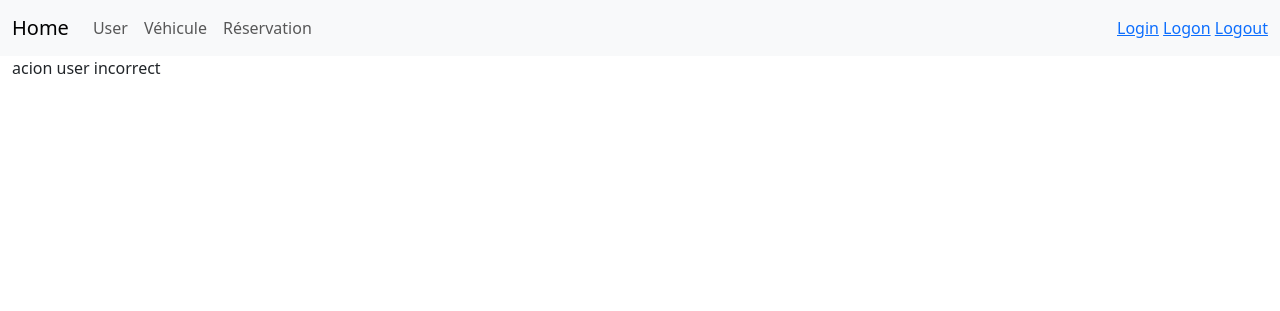
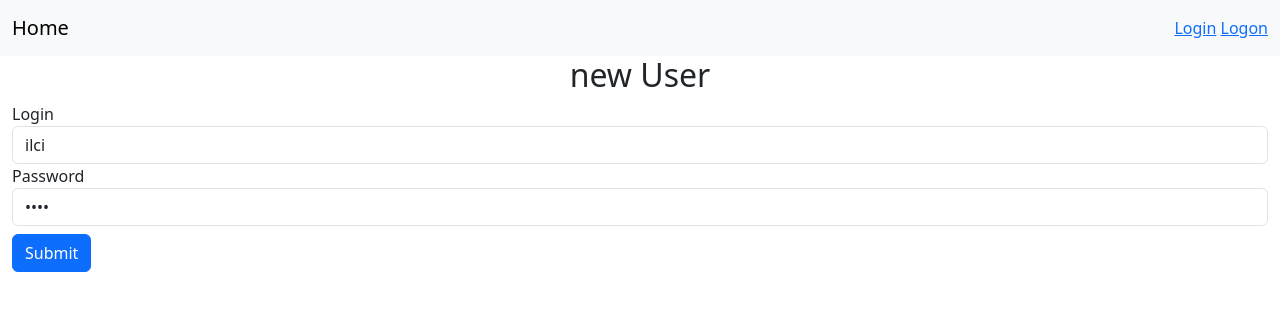
Before and after one commit to Mamadi6/location_vehicule, a PHP site: page /index.php?actionUser=login in a window 1280 px wide. Shown: the top 311 px of the page. Run offline with PHP 8.4, Linux system fonts and the light colour scheme.

Commit message:
connexion et inscription user

```diff
--- a/Controller/UserController.php
+++ b/Controller/UserController.php
@@ -89,6 +89,48 @@ class UserController{
                     header("location:?actionUser=user");
                     exit;
 
+                case 'login':
+
+                    if( isset($_POST['login']) ){
+                        // user = un user si login et mdp OK, sinon NULL
+                        $user = $this->userMdl->login($_POST['login'], $_POST['mdp']);
+
+                        // TEST si $user != null
+                        if( $user ){
+                            // Création de la session
+                            $_SESSION['user'] = serialize($user);
+                            $_SESSION['ADMIN'] = $user->getRole() == "ADMIN" ? true : false;
+
+                            header("location: .");
+                            exit;
+                        }
+                    }
+
+                    include "Vue/user/login.phtml";
+                    break;
+
+                case "logon":
+
+                    if( isset($_POST['login']) ){
+                        extract($_POST);
+
+                        $user = new User(0, $prenom, $login, $mdp, "CLIENT", $adresse, $cp, $ville);
+
+                        $this->userMdl->new($user);
+
+                        header("location: ?actionUser=login");
+                        exit;
+                    }
+
+                    include "Vue/user/logon.phtml";
+                    break;
+
+                case "logout":
+                    session_destroy();
+
+                    header("location: .");
+                    exit;
+
                 default:
                     // a modifier
                     echo "acion user incorrect";
--- a/Model/UserModel.php
+++ b/Model/UserModel.php
@@ -1,6 +1,34 @@
 <?php
 
  class UserModel extends ModelAbstract{
+
+
+    /**
+     * Connexion user. retounrne un user sinon null
+     * @return User
+     */
+    public function login(string $login, string $mdpForm){
+
+        $stmt = $this->executerequete("SELECT * FROM user WHERE login = :login", ["login" => $login]);
+
+
+        // TEST si on a une ligne récupérée par le 'login'
+        if( $stmt->rowCount() ){
+            extract($stmt->fetch());
+
+            // TEST si le mdp de la BD est égal qu mdpFormulaire
+            if( password_verify($mdpForm, $mdp) ){
+
+                //On retourne un 'USER'
+                $user = $this->findById($id);
+                return $user;
+            }
+        }
+
+        // Si LOGIN et MDP pas correctes, on retourne NULL
+        return null;
+    }
+
 
     /**
      * Retourne la liste de tous les clients
--- a/Vue/header.phtml
+++ b/Vue/header.phtml
@@ -14,6 +14,8 @@
     <nav class="navbar navbar-expand-lg bg-light">
         <div class="container-fluid">
             <a class="navbar-brand" href=".">Home</a>
+
+            <?php if( isset($_SESSION['user']) && $_SESSION['ADMIN'] ): ?>
                 <div class="collapse navbar-collapse" id="navbarNavAltMarkup">
                     <div class="navbar-nav">
                         <a class="nav-link" href="?actionUser=user">User</a>
@@ -21,11 +23,19 @@
                         <a class="nav-link" href="#">Réservation</a>
                     </div>
                 </div>
+            <?php endif; ?>
             <div class=" text-end">
-                <a class="" href="#">Login</a>
-                <a class="" href="#">Logon</a>
-                <a class="" href="#">Logout</a>
+
+            <?php if( isset($_SESSION['user'])): ?>
+                <a class="" href="index.php?actionUser=">Compte</a>
+                <a class="" href="index.php?actionUser=logout">Logout</a>
+                <span>Bonjour <?= unserialize($_SESSION['user'])->getPrenom() ?></span>
+            <?php else: ?>
+                <a class="" href="index.php?actionUser=login">Login</a>
+                <a class="" href="index.php?actionUser=logon">Logon</a>
+            <?php endif; ?>
             </div>
+
         </div>
     </nav>
     <main class="container-fluid">
--- /dev/null
+++ b/Vue/user/login.phtml
@@ -0,0 +1,18 @@
+
+    <h2 class="text-center">new User</h2>
+
+    <form method="post">
+
+        <div class="form-group">
+            <label for="exampleInputEmail1">Login</label>
+            <input type="text" name="login" value="ilci" class="form-control">
+        </div>
+
+
+        <div class="form-group">
+            <label for="exampleInputEmail1">Password</label>
+            <input type="password" name="mdp" value="ilci" class="form-control">
+        </div>
+
+        <button type="submit" class="btn btn-primary mt-2">Submit</button>
+    </form>
--- a/index.php
+++ b/index.php
@@ -1,4 +1,6 @@
 <?php
+
+session_start();
 
 spl_autoload_register(function($classe){
     $page = "Entity/" . $classe . ".php";
@@ -22,3 +24,24 @@ include_once "Vue/header.phtml";
 $userCtl->userAction();
 
 include_once "Vue/footer.phtml";
+
+
+// $x = 10;
+// $y = 0;
+
+// $t = [10, 20];
+
+// try{
+//     echo $x / $y;
+
+//     if( $y >= count($t) ){
+//         throw new Exception(" y trop grnad que la taille du tableau");
+//     }
+
+//     echo $t[$y];
+
+// }catch(Exception $e){
+//     echo "excep";
+// }catch(Throwable $e){
+//     echo "erreur " . $e->getMessage();
+// }
```
Also changed, not shown: Vue/user/logon.phtml (added, +40 -0 lines), 1 other file. Lines whose indentation alone changed are shown as unchanged.
